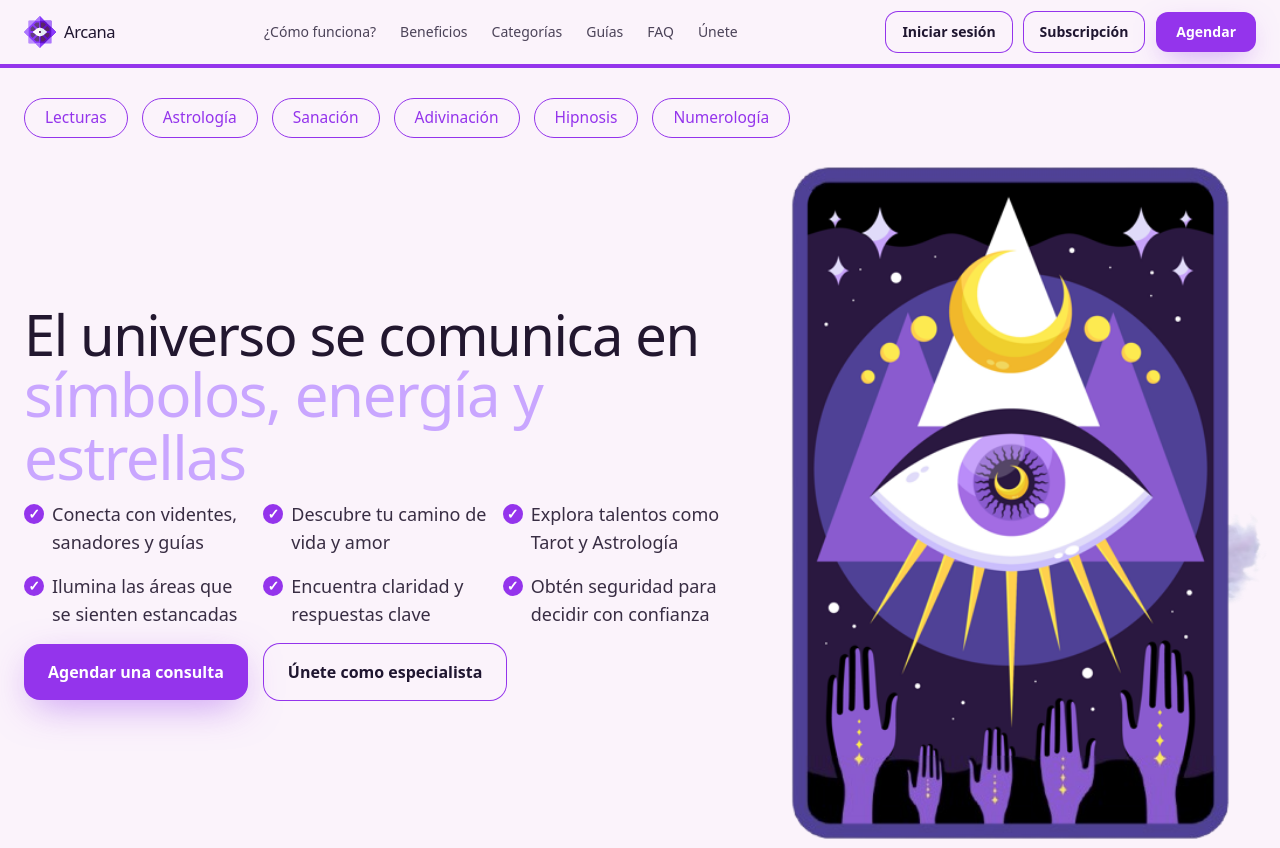
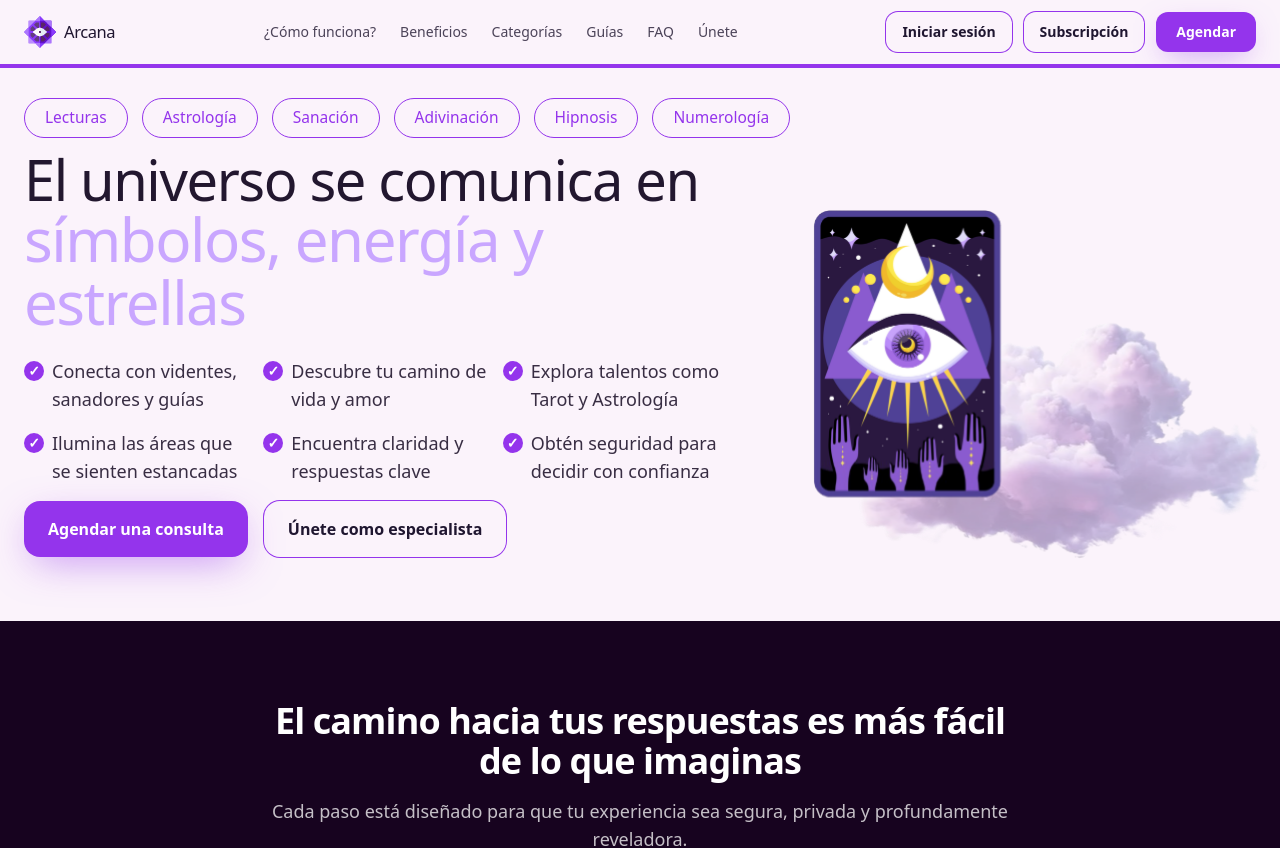
Before and after one commit to arcana302-art/arcana-v2, a Next.js app: page / in a window 1280 px wide. Shown: the top 848 px of the page. Built offline with nearby package versions, Linux system fonts and the light colour scheme.

Commit message:
Update Hero.tsx

```diff
--- a/app/components/Hero.tsx
+++ b/app/components/Hero.tsx
@@ -7,7 +7,6 @@ import { useMemo } from 'react';
 const HERO_IMG = '/brand/hero-card-eye.png';
 const CLOUD_IMG = '/brand/Nube1.png';
 
-// Colores
 const BTN_PURPLE = '#9434ec';
 const LIGHT_PURPLE = '#c9a6ff';
 
@@ -35,11 +34,10 @@ export default function Hero() {
 
   return (
     <section className="relative overflow-hidden bg-[#FBF3FB] pt-6 sm:pt-8 pb-14 sm:pb-16">
-      {/* Línea divisoria morada */}
       <div className="absolute left-0 right-0 top-0 h-[2px] bg-[#9434ec] z-[1]" />
 
       <div className="relative z-10 mx-auto max-w-7xl px-6">
-        {/* FILA TALENTOS (chips) */}
+        {/* FILA TALENTOS */}
         <nav aria-label="Talentos" className="flex flex-wrap gap-3 sm:gap-3.5 mb-2 sm:mb-3">
           {talents.map((t) => (
             <Link
@@ -82,7 +80,7 @@ export default function Hero() {
             </h2>
 
             {/* BULLETS CON CHECKS */}
-            <div className="grid grid-cols-1 sm:grid-cols-3 gap-4 mt-2 sm:mt-3">
+            <div className="grid grid-cols-1 sm:grid-cols-3 gap-4 mt-4 sm:mt-6">
               {bullets.map((item, idx) => (
                 <div key={idx} className="flex items-start gap-2">
                   <span
@@ -119,7 +117,7 @@ export default function Hero() {
 
           {/* LADO DERECHO – Carta + nube */}
           <div className="relative col-span-12 lg:col-span-5 xl:col-span-5 flex items-center justify-center min-h-[1px]">
-            {/* Nube (detrás) */}
+            {/* Nube */}
             <img
               src={CLOUD_IMG}
               alt=""
@@ -127,15 +125,15 @@ export default function Hero() {
               className="cloud-img absolute z-0 select-none pointer-events-none"
             />
 
-            {/* Carta */}
+            {/* Carta reducida 50% */}
             <div className="hero-card relative z-10 select-none">
               <Image
                 src={HERO_IMG}
                 alt="Carta / símbolo místico"
-                width={640}
-                height={900}
+                width={320}  // reducido 50%
+                height={450} // proporcional al ancho
                 priority
-                className="h-auto w-[352px] sm:w-[418px] lg:w-[484px]"
+                className="h-auto w-[50%] sm:w-[50%] lg:w-[50%]"
               />
             </div>
           </div>
@@ -177,7 +175,7 @@ export default function Hero() {
           .hero-left { padding-right: 140px; }
 
           .hero-card :global(img) {
-            width: 160px !important;
+            width: 80px !important; // reduce 50% en móvil
           }
 
           .cloud-img {
```
